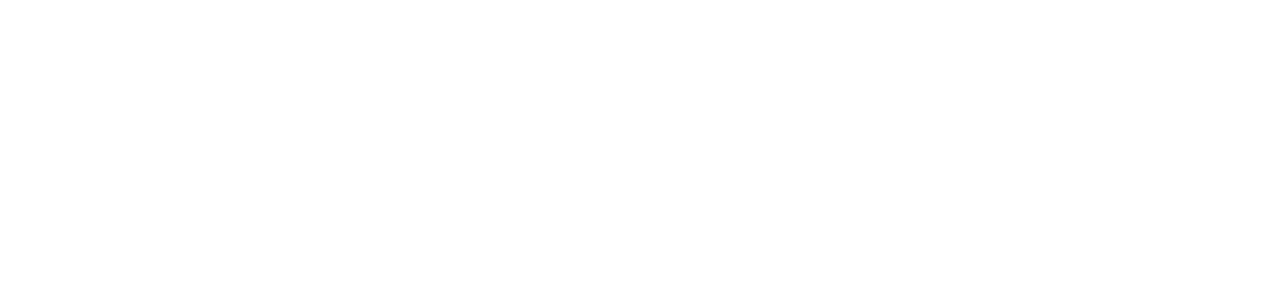
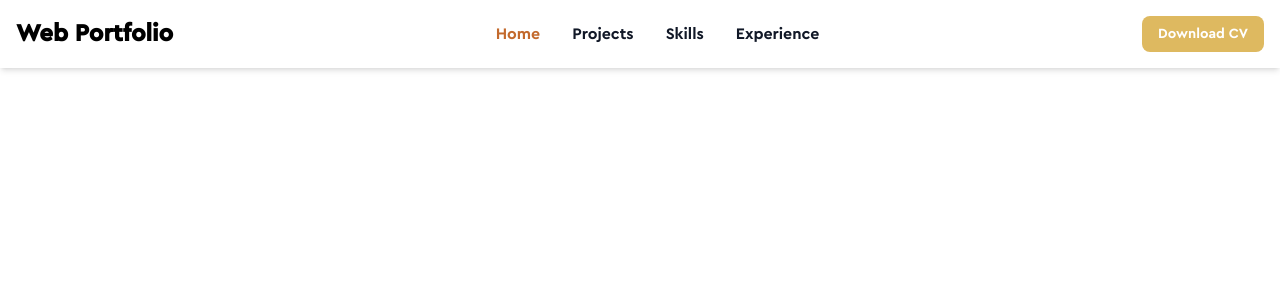
Before and after one commit to riezxcvii/react-web-portfolio, a React (Create React App) app: page / in a window 1280 px wide. Shown: the top 300 px of the page. Built offline with nearby package versions, Linux system fonts and the light colour scheme.

Commit message:
:lipstick: feat: create navbar component

```diff
--- a/src/App.js
+++ b/src/App.js
@@ -1,5 +1,11 @@
+import Navbar from "./components/Navbar";
+
 function App() {
-  return <div className="App"></div>;
+  return (
+    <div className="App">
+      <Navbar />
+    </div>
+  );
 }
 
 export default App;
--- /dev/null
+++ b/src/components/Navbar.jsx
@@ -0,0 +1,90 @@
+import React from "react";
+import "flowbite";
+
+const Navbar = () => {
+  return (
+    <nav className="bg-white border-gray-200 dark:bg-gray-900 shadow-md sticky top-0">
+      <div className="max-w-screen-xl flex flex-wrap items-center justify-between mx-auto p-4">
+        <a href="" className="flex items-center">
+          <span className="title self-center text-2xl font-semibold whitespace-nowrap dark:text-white">
+            Web Portfolio
+          </span>
+        </a>
+        <div className="flex md:order-2">
+          <button
+            type="button"
+            className="text-white bg-darkBeige hover:bg-beige focus:ring-2 focus:outline-none focus:ring-darkBeige font-medium rounded-lg text-sm px-4 py-2 text-center mr-3 md:mr-0 dark:bg-darkBeige dark:hover:bg-beige"
+          >
+            Download CV
+          </button>
+          <button
+            data-collapse-toggle="navbar-cta"
+            type="button"
+            className="inline-flex items-center p-2 w-10 h-10 justify-center text-sm text-gray-500 rounded-lg md:hidden hover:bg-gray-100 focus:outline-none focus:ring-2 focus:ring-gray-200 dark:text-gray-400 dark:hover:bg-gray-700 dark:focus:ring-gray-600"
+            aria-controls="navbar-cta"
+            aria-expanded="false"
+          >
+            <span className="sr-only">Open main menu</span>
+            <svg
+              className="w-5 h-5"
+              aria-hidden="true"
+              xmlns="http://www.w3.org/2000/svg"
+              fill="none"
+              viewBox="0 0 17 14"
+            >
+              <path
+                stroke="currentColor"
+                strokeLinecap="round"
+                strokeLinejoin="round"
+                strokeWidth="2"
+                d="M1 1h15M1 7h15M1 13h15"
+              />
+            </svg>
+          </button>
+        </div>
+        <div
+          className="items-center justify-between hidden w-full md:flex md:w-auto md:order-1"
+          id="navbar-cta"
+        >
+          <ul className="flex flex-col font-medium p-4 md:p-0 mt-4 border border-gray-100 rounded-lg bg-gray-50 md:flex-row md:space-x-8 md:mt-0 md:border-0 md:bg-white dark:bg-gray-800 md:dark:bg-gray-900 dark:border-gray-700">
+            <li>
+              <a
+                href="#"
+                className="block py-2 pl-3 pr-4 text-white bg-darkBeige rounded md:bg-transparent md:text-rust md:p-0"
+                aria-current="page"
+              >
+                Home
+              </a>
+            </li>
+            <li>
+              <a
+                href="#"
+                className="block py-2 pl-3 pr-4 text-gray-900 rounded hover:bg-gray-100 md:hover:bg-transparent md:hover:text-blue-700 md:p-0 md:dark:hover:text-blue-500 dark:text-white dark:hover:bg-gray-700 dark:hover:text-white md:dark:hover:bg-transparent dark:border-gray-700"
+              >
+                Projects
+              </a>
+            </li>
+            <li>
+              <a
+                href="#"
+                className="block py-2 pl-3 pr-4 text-gray-900 rounded hover:bg-gray-100 md:hover:bg-transparent md:hover:text-blue-700 md:p-0 md:dark:hover:text-blue-500 dark:text-white dark:hover:bg-gray-700 dark:hover:text-white md:dark:hover:bg-transparent dark:border-gray-700"
+              >
+                Skills
+              </a>
+            </li>
+            <li>
+              <a
+                href="#"
+                className="block py-2 pl-3 pr-4 text-gray-900 rounded hover:bg-gray-100 md:hover:bg-transparent md:hover:text-blue-700 md:p-0 md:dark:hover:text-blue-500 dark:text-white dark:hover:bg-gray-700 dark:hover:text-white md:dark:hover:bg-transparent dark:border-gray-700"
+              >
+                Experience
+              </a>
+            </li>
+          </ul>
+        </div>
+      </div>
+    </nav>
+  );
+};
+
+export default Navbar;
--- a/src/index.css
+++ b/src/index.css
@@ -4,6 +4,11 @@
 
 @font-face {
   font-family: cera;
+  src: url(./assets/font/Cera-GR-Bold.ttf);
+}
+
+@font-face {
+  font-family: ceraBold;
   src: url(./assets/font/Cera-GR-Bold.ttf);
 }
 
@@ -24,7 +29,7 @@
 
 body {
   margin: 0;
-  font-family: chesna;
+  font-family: cera;
   -webkit-font-smoothing: antialiased;
   -moz-osx-font-smoothing: grayscale;
 }
@@ -39,5 +44,5 @@
 }
 
 .title {
-  font-family: chesnaBold;
+  font-family: ceraBold;
 }
```
